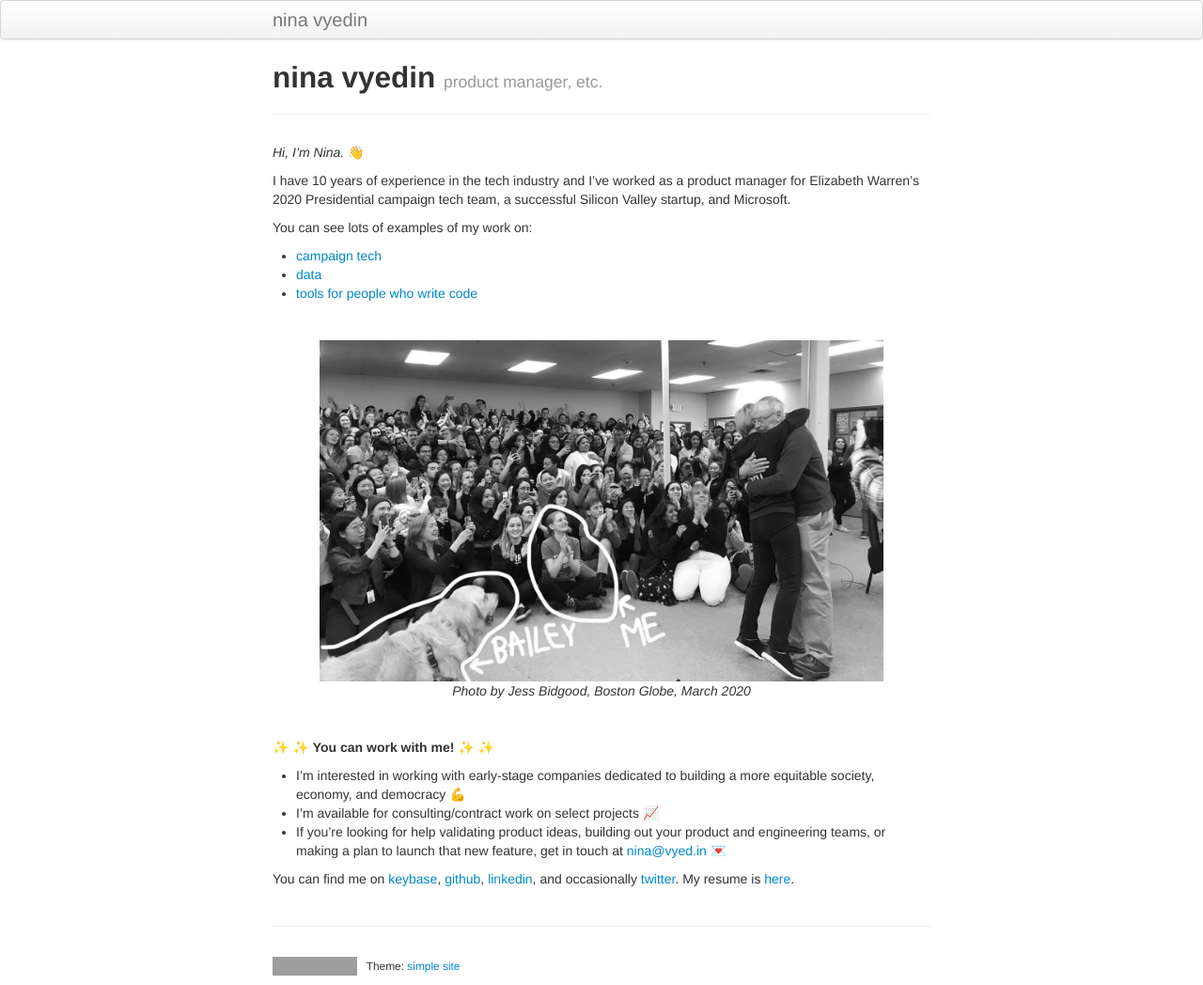
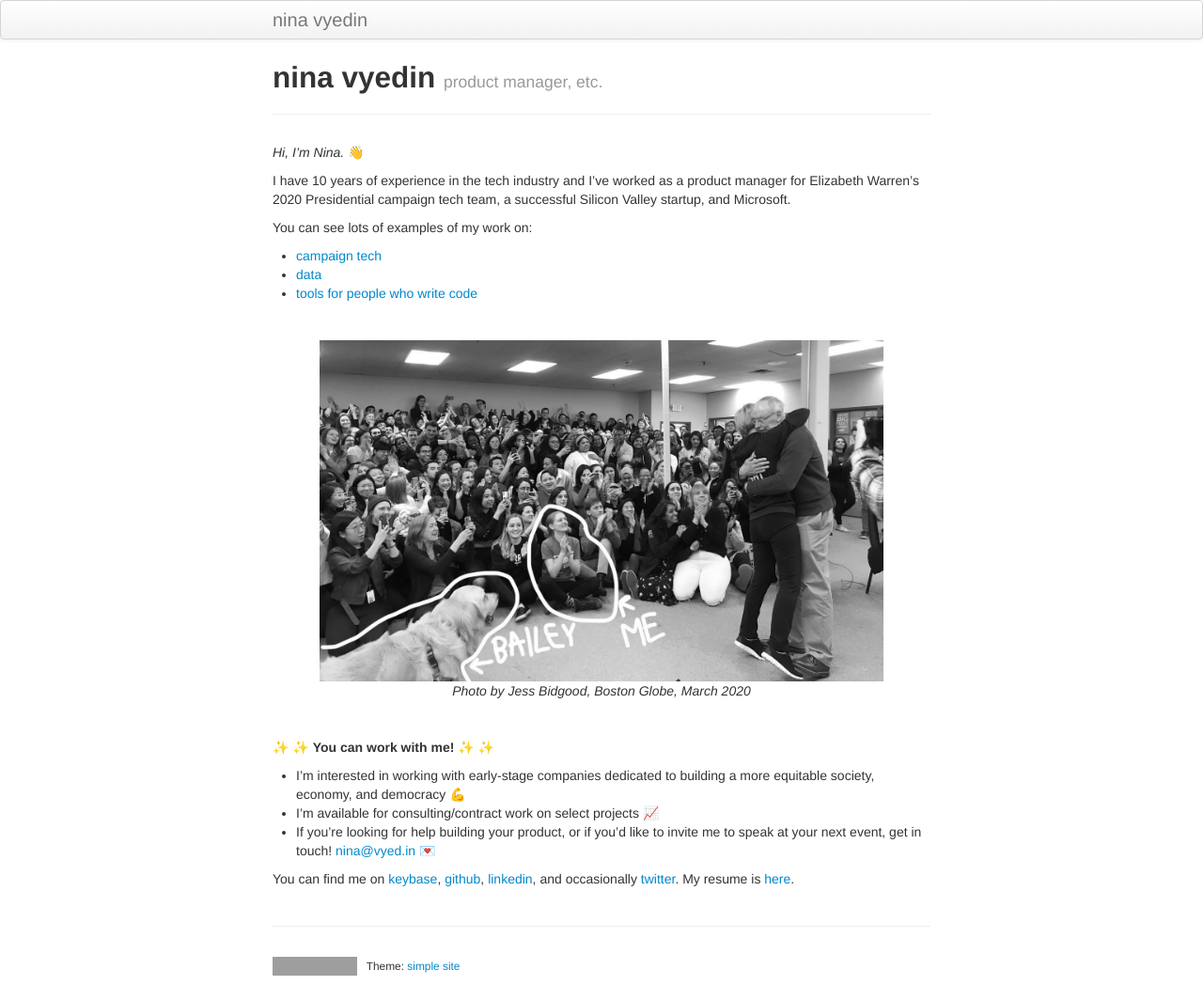
Before and after one commit to vyedin/vyedin.github.io, a Jekyll site: the page built from index.md, in a window 1280 px wide. Shown: the whole page at 94% size. Built offline with Jekyll 4.4.1, drawn with Linux system fonts in a browser that asks for light colours; grey boxes are pictures that could not be loaded.

Commit message:
Update index.md

```diff
--- a/index.md
+++ b/index.md
@@ -26,6 +26,6 @@ You can see lots of examples of my work on:
 
 * I'm interested in working with early-stage companies dedicated to building a more equitable society, economy, and democracy 💪
 * I'm available for consulting/contract work on select projects 📈
-* If you're looking for help validating product ideas, building out your product and engineering teams, or making a plan to launch that new feature, get in touch at [nina@vyed.in](mailto:nina@vyed.in) 💌
+* If you're looking for help building your product, or if you'd like to invite me to speak at your next event, get in touch! [nina@vyed.in](mailto:nina@vyed.in) 💌
 
 You can find me on [keybase](https://keybase.io/vyedin), [github](https://github.com/vyedin), [linkedin](https://www.linkedin.com/in/vyedin/), and occasionally [twitter](https://twitter.com/vyedin). My resume is [here](/assets/resumes/nina-resume-2021.pdf).
```
